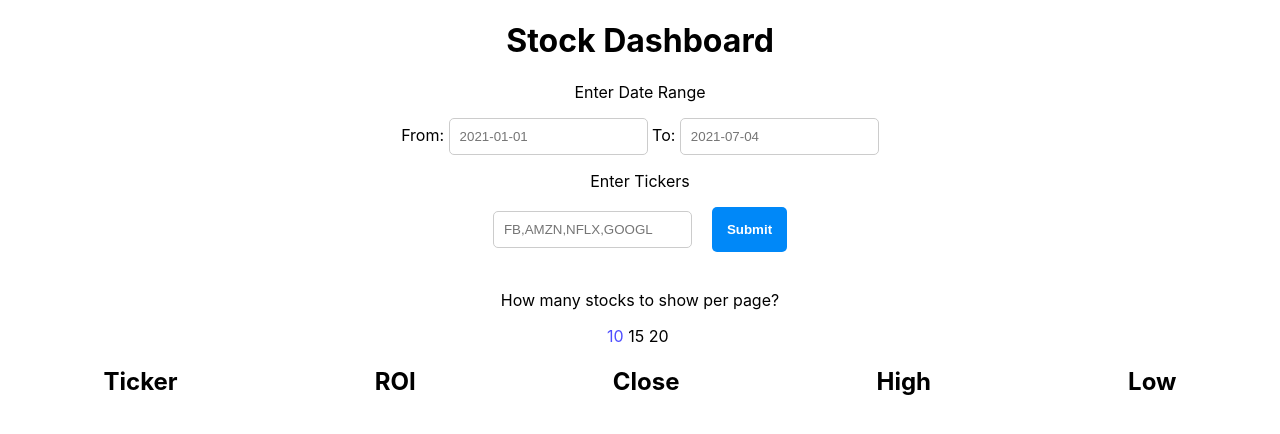
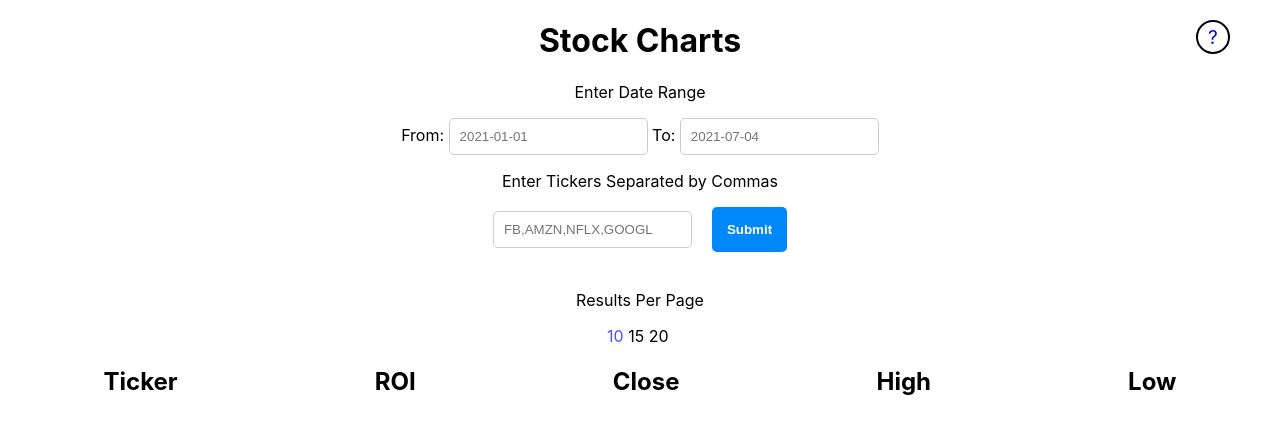
Before and after one commit to sciand6/stock-dashboard, a React (Create React App) app in the folder client/: page / in a window 1280 px wide. Shown: the top 434 px of the page. Built offline with nearby package versions, Linux system fonts and the light colour scheme.

Commit message:
Improved date inputs. Added routing for about page. Removed react test libraries from package json.

```diff
--- a/client/package.json
+++ b/client/package.json
@@ -4,14 +4,13 @@
   "private": true,
   "dependencies": {
     "@reduxjs/toolkit": "^1.6.2",
-    "@testing-library/jest-dom": "^5.14.1",
-    "@testing-library/react": "^11.2.7",
-    "@testing-library/user-event": "^12.8.3",
+    "history": "^5.1.0",
     "moment": "^2.29.1",
     "react": "^17.0.2",
     "react-dom": "^17.0.2",
     "react-highcharts": "^16.1.0",
     "react-redux": "^7.2.6",
+    "react-router-dom": "^6.0.2",
     "react-scripts": "4.0.3",
     "web-vitals": "^1.1.2"
   },
--- a/client/public/index.html
+++ b/client/public/index.html
@@ -24,7 +24,7 @@
       work correctly both with client-side routing and a non-root public URL.
       Learn how to configure a non-root public URL by running `npm run build`.
     -->
-    <title>Stock Dashboard</title>
+    <title>Stock Charts</title>
   </head>
   <body>
     <noscript>You need to enable JavaScript to run this app.</noscript>
--- a/client/src/App.css
+++ b/client/src/App.css
@@ -7,6 +7,21 @@
   margin-top: 5px;
   font-weight: bold;
   font-size: x-large;
+}
+
+.help-icon {
+  position: absolute;
+  display: flex;
+  justify-content: center;
+  align-items: center;
+  top: 20px;
+  right: 50px;
+  font-size: larger;
+  border: 2px solid black;
+  width: 30px;
+  height: 30px;
+  border-radius: 50%;
+  cursor: pointer;
 }
 
 .page-number:hover {
--- a/client/src/App.js
+++ b/client/src/App.js
@@ -1,30 +1,19 @@
 import "./App.css";
+import { Link } from "react-router-dom";
 import React from "react";
-import TickerInput from "./components/TickerInput";
-import { useSelector } from "react-redux";
-import PageList from "./components/PageList";
-import StockList from "./components/StockList";
-import PageAmount from "./components/PageAmount";
-
+import Main from "./components/Main";
+import { Routes, Route } from "react-router-dom";
 function App() {
-  const loading = useSelector((state) => state.stock.loading);
-  const error = useSelector((state) => state.stock.error);
-
   return (
     <div className="App">
-      <h1>Stock Dashboard</h1>
-      <TickerInput />
-      <p className="red">{error}</p>
-      <br />
-      <PageAmount />
-      {loading ? (
-        "Loading Results..."
-      ) : (
-        <div>
-          <PageList />
-          <StockList />
-        </div>
-      )}
+      <h1>Stock Charts</h1>
+      <Link to="/about">
+        <div className="help-icon">?</div>
+      </Link>
+      <Routes>
+        <Route path="/" element={<Main />}></Route>
+        <Route path="/about" element={<h1>About</h1>}></Route>
+      </Routes>
     </div>
   );
 }
--- /dev/null
+++ b/client/src/components/Main.js
@@ -0,0 +1,39 @@
+import React from "react";
+import TickerInput from "./TickerInput";
+import PageList from "./PageList";
+import StockList from "./StockList";
+import PageAmount from "./PageAmount";
+import { useSelector } from "react-redux";
+
+function Main() {
+  const loading = useSelector((state) => state.stock.loading);
+  const error = useSelector((state) => state.stock.error);
+  const lowdate = useSelector((state) => state.input.lowdate);
+  const highdate = useSelector((state) => state.input.highdate);
+  return (
+    <div>
+      <TickerInput />
+      <p className="red">{error}</p>
+      <br />
+      <PageAmount />
+      {lowdate && highdate ? (
+        <p>
+          Currently showing data from <strong>{lowdate}</strong> through{" "}
+          <strong>{highdate}</strong>
+        </p>
+      ) : (
+        ""
+      )}
+      {loading ? (
+        "Loading Results..."
+      ) : (
+        <div>
+          <PageList />
+          <StockList />
+        </div>
+      )}
+    </div>
+  );
+}
+
+export default Main;
--- a/client/src/components/PageAmount.js
+++ b/client/src/components/PageAmount.js
@@ -60,7 +60,7 @@ function PageAmount() {
 
   return (
     <div>
-      <div>How many stocks to show per page? </div>
+      Results Per Page
       <p>
         <span
           className={
--- a/client/src/components/TickerInput.js
+++ b/client/src/components/TickerInput.js
@@ -55,6 +55,9 @@ function TickerInput() {
       );
       return;
     }
+    let { lowdate, highdate, tickersinput } = tickerParams;
+    lowdate = new Date(lowdate).toISOString().split("T")[0];
+    highdate = new Date(highdate).toISOString().split("T")[0];
     const result = buildInput(tickersinput, pageamount);
     updateState(tickerParams, result);
     dispatch(setLoading({ loading: true }));
@@ -93,7 +96,7 @@ function TickerInput() {
         type="text"
         onChange={(e) => sethighdate(e.target.value)}
       />
-      <p>Enter Tickers</p>
+      <p>Enter Tickers Separated by Commas</p>
       <input
         className="ticker-input"
         type="text"
--- a/client/src/index.js
+++ b/client/src/index.js
@@ -4,10 +4,13 @@ import "./index.css";
 import App from "./App";
 import { store } from "./storeConfig/store";
 import { Provider } from "react-redux";
+import { BrowserRouter as Router } from "react-router-dom";
 
 ReactDOM.render(
-  <Provider store={store}>
-    <App />
-  </Provider>,
+  <Router>
+    <Provider store={store}>
+      <App />
+    </Provider>
+  </Router>,
   document.getElementById("root")
 );
```
Also changed, not shown: 1 other file (tests, documents, lock files or other folders).
